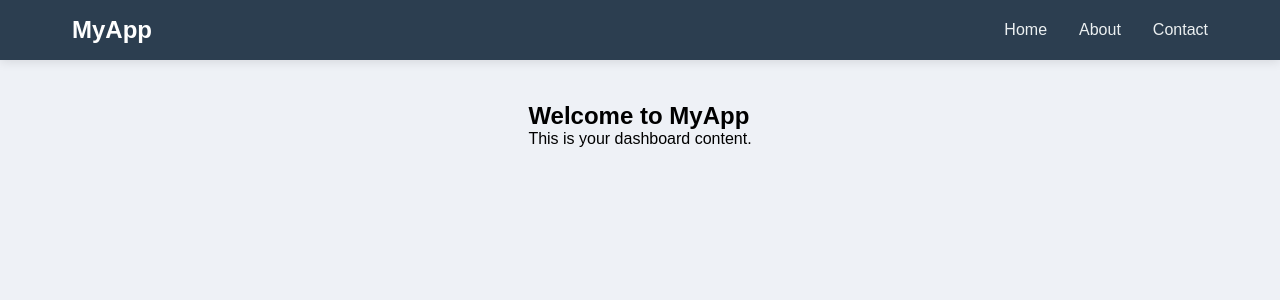
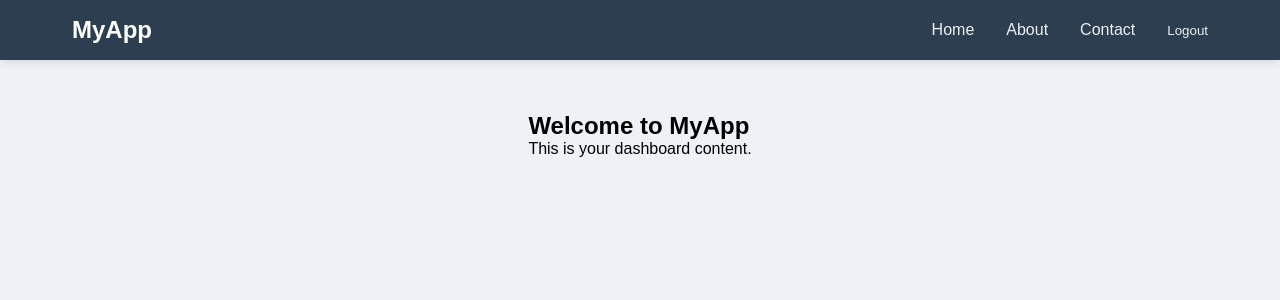
Before and after one commit to RamiAttallah2024/Barber-Shop-Repo, a React (Create React App) app in the folder frontend/: page /homePage in a window 1280 px wide. Shown: the top 300 px of the page. Built offline with nearby package versions, Linux system fonts and the light colour scheme.

Commit message:
sec Commit

```diff
--- a/frontend/src/components/HomePage.js
+++ b/frontend/src/components/HomePage.js
@@ -1,6 +1,5 @@
 import React, { useState } from "react";
-import { Link } from "react-router-dom";
-import { useNavigate } from "react-router-dom";
+import { Link, useNavigate } from "react-router-dom";
 import "../css/home.css";
 
 const HomePage = () => {
@@ -12,37 +11,44 @@ const HomePage = () => {
     navigate("/");
   };
 
+  const toggleMenu = () => {
+    setMenuOpen((prev) => !prev);
+  };
+
   return (
     <div className="app-container">
-      {/* Fixed Top Navigation Bar */}
       <nav className="top-navbar">
         <div className="nav-content">
           <h1 className="logo">MyApp</h1>
 
-          {/* Desktop Navigation */}
           <ul className="nav-links">
-            <li className="nav-item">
-              <Link to="/" className="nav-link">
+            <li>
+              <Link to="/homePage" className="nav-link">
                 Home
               </Link>
             </li>
-            <li className="nav-item">
+            <li>
               <Link to="/about" className="nav-link">
                 About
               </Link>
             </li>
-            <li className="nav-item">
+            <li>
               <Link to="/contact" className="nav-link">
                 Contact
               </Link>
             </li>
+            <li>
+              <button onClick={handleLogout} className="nav-link logout-btn">
+                Logout
+              </button>
+            </li>
           </ul>
 
-          {/* Mobile Menu Button */}
           <button
             className={`menu-button ${menuOpen ? "open" : ""}`}
-            onClick={() => setMenuOpen(!menuOpen)}
+            onClick={toggleMenu}
             aria-label="Toggle menu"
+            aria-expanded={menuOpen}
           >
             <span className="menu-icon"></span>
             <span className="menu-icon"></span>
@@ -50,41 +56,32 @@ const HomePage = () => {
           </button>
         </div>
 
-        {/* Mobile Navigation (shown when menuOpen is true) */}
-        <div className={`mobile-menu ${menuOpen ? "open" : ""}`}>
-          <Link
-            to="/"
-            className="mobile-link"
-            onClick={() => setMenuOpen(false)}
-          >
+        <div className={`mobile-menu ${menuOpen ? "open" : ""}`} role="menu">
+          <Link to="/homePage" className="mobile-link" onClick={toggleMenu}>
             Home
           </Link>
-          <Link
-            to="/about"
-            className="mobile-link"
-            onClick={() => setMenuOpen(false)}
-          >
+          <Link to="/about" className="mobile-link" onClick={toggleMenu}>
             About
           </Link>
-          <Link
-            to="/contact"
-            className="mobile-link"
-            onClick={() => setMenuOpen(false)}
-          >
+          <Link to="/contact" className="mobile-link" onClick={toggleMenu}>
             Contact
           </Link>
-          <button onClick={handleLogout} className="mobile-logout">
+          <button
+            onClick={() => {
+              toggleMenu();
+              handleLogout();
+            }}
+            className="mobile-logout"
+          >
             Logout
           </button>
         </div>
       </nav>
 
-      {/* Page Content */}
-      <div className="page-content">
-        {/* Your page content goes here */}
+      <main className="page-content">
         <h2>Welcome to MyApp</h2>
         <p>This is your dashboard content.</p>
-      </div>
+      </main>
     </div>
   );
 };
--- a/frontend/src/components/Login.js
+++ b/frontend/src/components/Login.js
@@ -29,6 +29,13 @@ const Login = () => {
     localStorage.setItem("darkMode", darkMode);
   }, [darkMode]);
 
+  useEffect(() => {
+    const token = localStorage.getItem("token");
+    if (token) {
+      navigate("/homePage");
+    }
+  }, [navigate]);
+
   const togglePasswordVisibility = () => {
     setPasswordVisible(!passwordVisible);
   };
@@ -40,12 +47,9 @@ const Login = () => {
         email,
         password,
       });
-      console.log("11", response);
-      console.log("22", response.data);
-
       localStorage.setItem("token", response.data.token);
       setMessage(translations[language].success);
-      // navigate("/homePage");
+      navigate("/homePage");
     } catch (error) {
       setMessage(translations[language].error);
     }
--- a/frontend/src/css/home.css
+++ b/frontend/src/css/home.css
@@ -32,26 +32,19 @@
   font-size: 1.5rem;
   font-weight: 700;
   color: #fff;
-  margin: 0;
 }
 
 /* Desktop Navigation Links */
 .nav-links {
   display: flex;
+  gap: 2rem;
   list-style: none;
-  margin: 0;
-  padding: 0;
-}
-
-.nav-item {
-  margin-left: 2rem;
 }
 
 .nav-link {
   color: #ecf0f1;
   text-decoration: none;
   font-weight: 500;
-  padding: 0.5rem 0;
   position: relative;
   transition: color 0.3s ease;
 }
@@ -63,7 +56,7 @@
 .nav-link::after {
   content: "";
   position: absolute;
-  bottom: 0;
+  bottom: -4px;
   left: 0;
   width: 0;
   height: 2px;
@@ -73,6 +66,22 @@
 
 .nav-link:hover::after {
   width: 100%;
+}
+
+/* Logout Button on Desktop */
+.logout-btn {
+  background: none;
+  border: none;
+  color: #ecf0f1;
+  font-weight: 500;
+  cursor: pointer;
+  padding: 0;
+  position: relative;
+  transition: color 0.3s ease;
+}
+
+.logout-btn:hover {
+  color: #e74c3c;
 }
 
 /* Mobile Menu Button */
@@ -89,7 +98,6 @@
 }
 
 .menu-icon {
-  display: block;
   width: 100%;
   height: 3px;
   background-color: #fff;
@@ -143,7 +151,7 @@
   border: none;
   padding: 1rem;
   margin-top: 1rem;
-  border-radius: 4px;
+  border-radius: 6px;
   cursor: pointer;
   font-weight: 500;
   transition: background-color 0.3s ease;
@@ -155,7 +163,7 @@
 
 /* Page Content */
 .page-content {
-  margin-top: 70px; /* To account for fixed navbar */
+  margin-top: 80px;
   padding: 2rem;
   flex: 1;
 }
```
